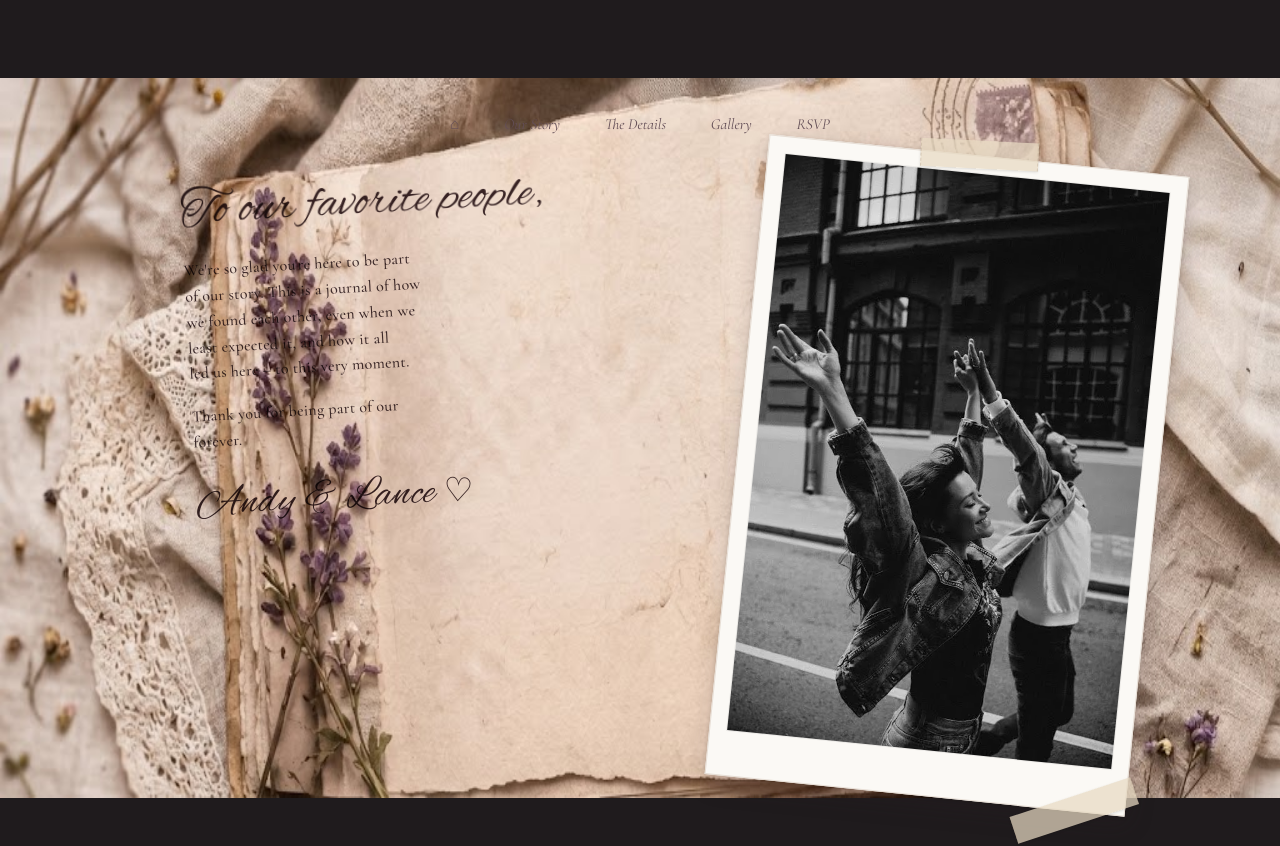
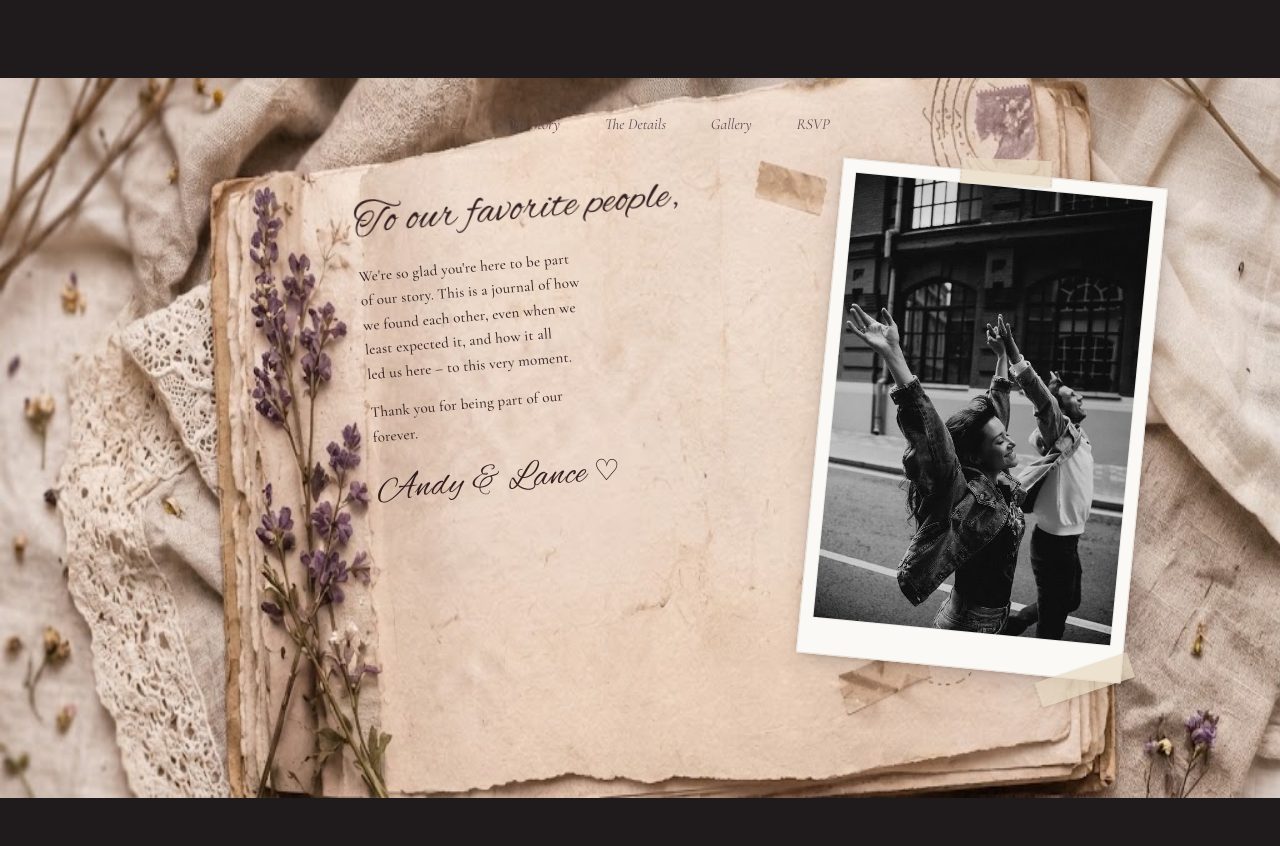
Before and after one commit to andreaasuncion0928-sketch/WS8, a plain HTML site: page index.html in a window 1280 px wide. Shown: the part 762-1608 px from the top of the page. Drawn offline with nearby package versions, Linux system fonts and the light colour scheme.

Commit message:
Update index.html

```diff
--- a/index.html
+++ b/index.html
@@ -25,7 +25,7 @@
       scroll-behavior: smooth;
     }
 
-    /* Centers the canvas on any screen */
+    /* Centers the canvas on any screen without horizontal stretching */
     .journal-stage {
       width: 100vw;
       min-height: 100vh;
@@ -233,16 +233,17 @@
 
     /* ========================================================
        PAGE 2: TO OUR FAVORITE PEOPLE
-       Naturally rotated to book perspective & blended ink
+       Centered on the White/Cream Parchment Paper
        ======================================================== */
-    .p2-letter-area {
+    .p2-parchment-text {
       position: absolute;
-      top: 15%;
-      left: 14%;
-      width: 38%;
+      top: 17%;
+      /* Positioned to start right after the lavender flower stem */
+      left: 27.5%;
+      width: 32.5%;
       text-align: left;
-      /* Precise slant matching the open journal's left page */
-      transform: rotate(-3.2deg);
+      /* Slanted to flow with the open page perspective */
+      transform: rotate(-5deg);
       transform-origin: top left;
       mix-blend-mode: multiply;
       pointer-events: none;
@@ -250,38 +251,38 @@
 
     .p2-title {
       font-family: 'Alex Brush', cursive;
-      font-size: clamp(34px, 3.9vw, 64px);
+      font-size: clamp(30px, 3.5vw, 56px);
       color: #3b282c;
       font-weight: 400;
       line-height: 1.1;
-      margin-bottom: 1.4vw;
+      margin-bottom: 1.2vw;
       letter-spacing: 0.01em;
-      filter: drop-shadow(0.5px 0.5px 0.5px rgba(0, 0, 0, 0.12));
+      filter: drop-shadow(0.5px 0.5px 0.5px rgba(0, 0, 0, 0.1));
     }
 
     .p2-body {
       font-family: 'Cormorant Garamond', serif;
-      font-size: clamp(13px, 1.25vw, 20.5px);
+      font-size: clamp(12.5px, 1.18vw, 18.5px);
       font-weight: 500;
       line-height: 1.62;
       color: #453539;
-      letter-spacing: 0.015em;
+      letter-spacing: 0.01em;
     }
 
     .p2-body p {
-      margin-bottom: 1.3vw;
+      margin-bottom: 1.1vw;
     }
 
     .p2-sign-wrap {
       display: inline-flex;
       align-items: baseline;
-      gap: 0.6vw;
-      margin-top: 0.5vw;
+      gap: 0.5vw;
+      margin-top: 0.4vw;
     }
 
     .p2-sign-text {
       font-family: 'Alex Brush', cursive;
-      font-size: clamp(30px, 3.3vw, 54px);
+      font-size: clamp(26px, 2.9vw, 46px);
       color: #3b282c;
       font-weight: 400;
       letter-spacing: 0.02em;
@@ -289,21 +290,20 @@
 
     .p2-handwritten-heart {
       font-family: 'Caveat', cursive;
-      font-size: clamp(24px, 2.6vw, 42px);
+      font-size: clamp(22px, 2.3vw, 36px);
       color: #3b282c;
       font-weight: 600;
       transform: rotate(6deg) translateY(0.1vw);
       display: inline-block;
     }
 
-    /* Page 2 Polaroid using 8th.jpeg */
+    /* Page 2 Polaroid using 8th.jpeg, placed cleanly on the right half */
     .p2-polaroid-wrap {
       position: absolute;
-      top: 10.5%;
-      right: 9.5%;
-      width: 33%;
-      /* Matching clockwise slant from reference */
-      transform: rotate(5.8deg);
+      top: 13%;
+      left: 64%;
+      width: 25.5%;
+      transform: rotate(5.5deg);
       transform-origin: center center;
       z-index: 10;
     }
@@ -311,10 +311,10 @@
     /* Washi tape strip top */
     .p2-tape-top {
       position: absolute;
-      top: -1.2vw;
+      top: -1.1vw;
       left: 36%;
       width: 28%;
-      height: 2.2vw;
+      height: 2vw;
       background: rgba(232, 218, 195, 0.72);
       border-left: 1px dashed rgba(180, 160, 140, 0.4);
       border-right: 1px dashed rgba(180, 160, 140, 0.4);
@@ -323,7 +323,7 @@
       z-index: 15;
     }
 
-    /* Polaroid frame with dual layered photo effect */
+    /* Polaroid frame */
     .p2-polaroid-frame {
       position: relative;
       background: #fbf9f5;
@@ -346,7 +346,7 @@
       bottom: -1vw;
       right: -1vw;
       width: 30%;
-      height: 2.2vw;
+      height: 2vw;
       background: rgba(232, 218, 195, 0.72);
       border-left: 1px dashed rgba(180, 160, 140, 0.4);
       border-right: 1px dashed rgba(180, 160, 140, 0.4);
@@ -601,20 +601,20 @@
       }
       .p1-open-action a { font-size: 2.2vw; }
 
-      .p2-letter-area {
+      .p2-parchment-text {
         top: 15%;
-        left: 12%;
-        width: 76%;
-        transform: rotate(-2.5deg);
+        left: 14%;
+        width: 74%;
+        transform: rotate(-3deg);
       }
-      .p2-title { font-size: 8vw; margin-bottom: 2.5vw; }
-      .p2-body { font-size: 3.4vw; line-height: 1.55; }
-      .p2-sign-text { font-size: 7.5vw; }
-      .p2-handwritten-heart { font-size: 6.5vw; }
+      .p2-title { font-size: 7.8vw; margin-bottom: 2vw; }
+      .p2-body { font-size: 3.2vw; line-height: 1.55; }
+      .p2-sign-text { font-size: 7vw; }
+      .p2-handwritten-heart { font-size: 6vw; }
       .p2-polaroid-wrap {
         position: relative;
         top: auto;
-        right: auto;
+        left: auto;
         width: 70%;
         margin: 5vw auto 0 auto;
         transform: rotate(2deg);
@@ -667,8 +667,8 @@
         <a href="#page-6">RSVP</a>
       </nav>
 
-      <!-- Handwritten text naturally angled to the left page -->
-      <div class="p2-letter-area">
+      <!-- Positioned squarely on the white/cream parchment page -->
+      <div class="p2-parchment-text">
         <h2 class="p2-title">To our favorite people,</h2>
 
         <div class="p2-body">
```
